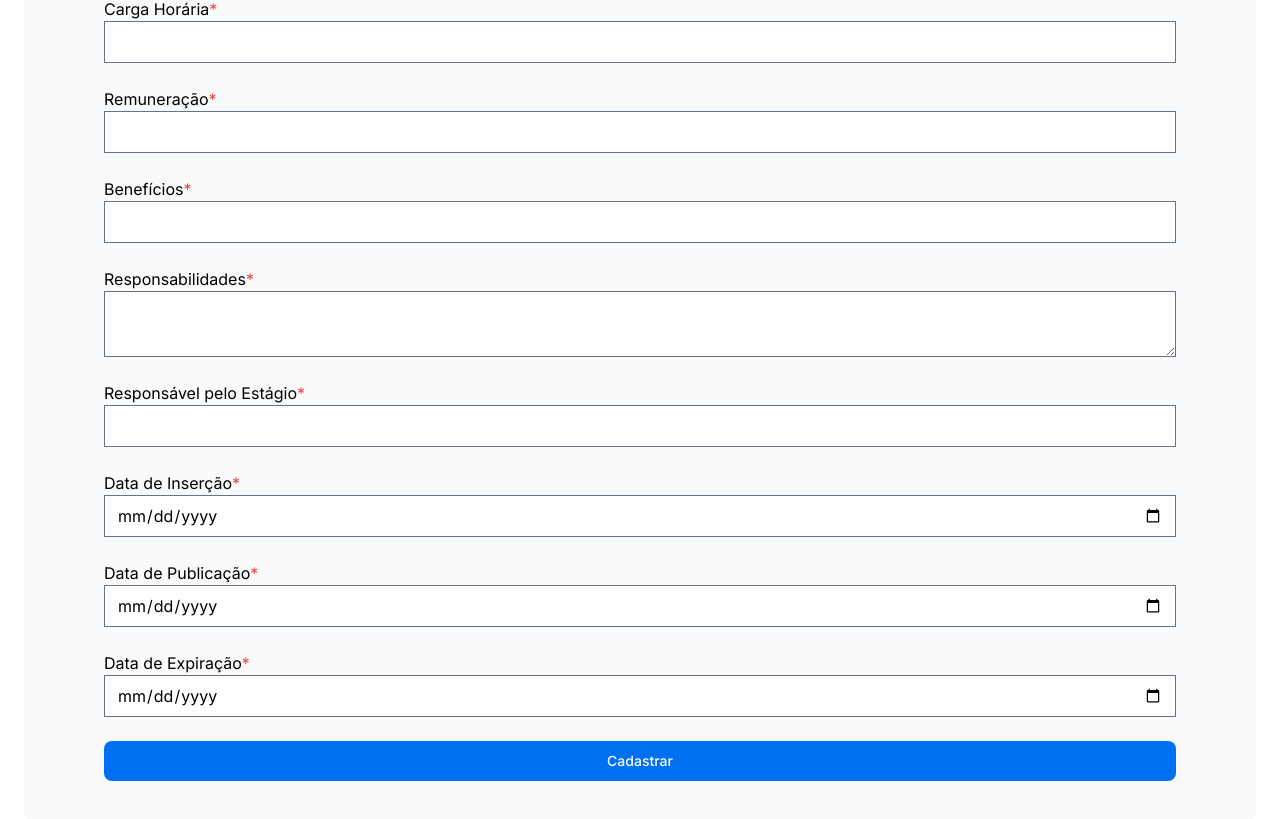
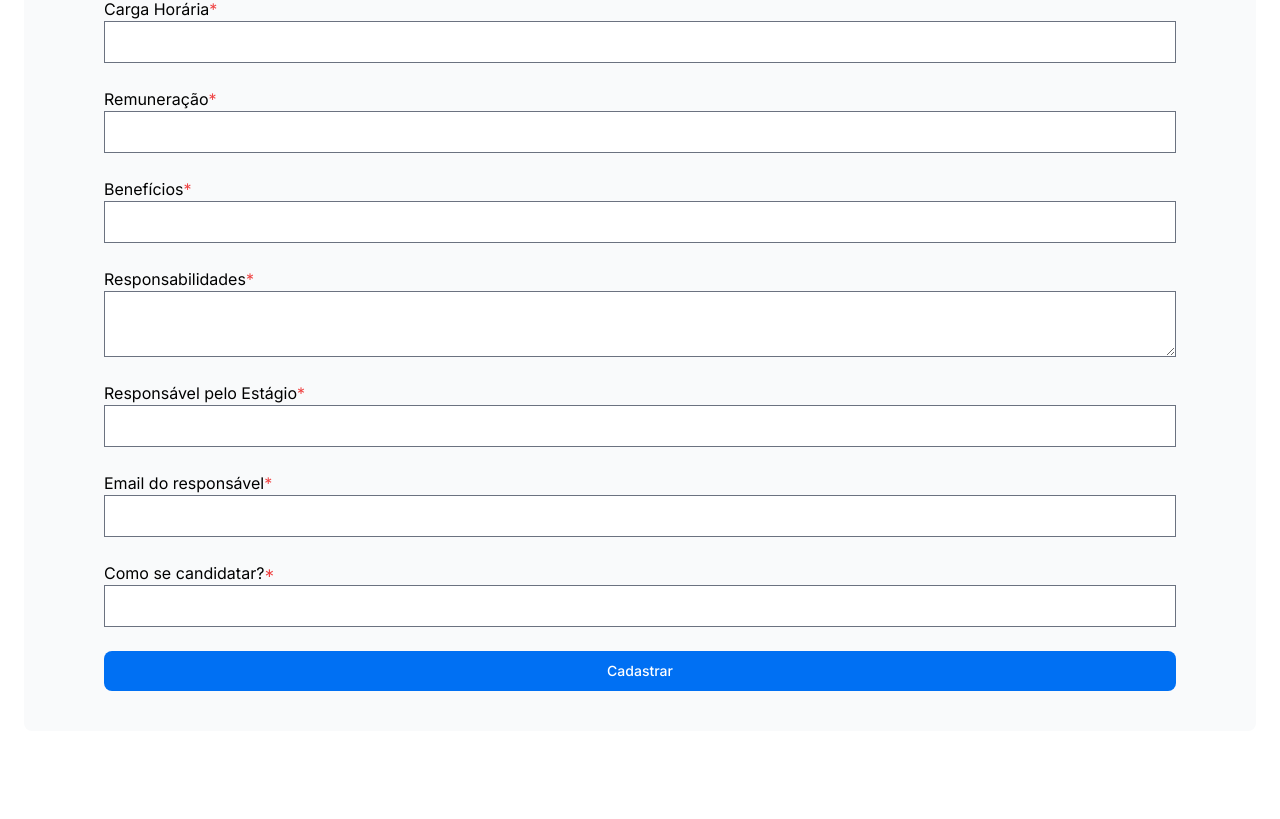
Before and after one commit to OsProgramadores/portalestagio, a Next.js app: page /cadastro in a window 1280 px wide. Shown: the part 722-1541 px from the top of the page. After the commit the page ends 1477 px from the top, so only its background shows below. Built offline with nearby package versions, Linux system fonts and the light colour scheme; a web font is replaced by a local one.

Commit message:
Atualiza form de cadastramento.

```diff
--- a/app/cadastro/SubmitForm.tsx
+++ b/app/cadastro/SubmitForm.tsx
@@ -75,18 +75,13 @@ export default function SubmitForm() {
         </div>
 
         <div className="flex flex-col">
-            <label>Data de Inserção<span className="text-red-500">*</span></label>
-            <input type="date" name="DataInsercao" required />
+            <label>Email do responsável<span className="text-red-500">*</span></label>
+            <input type="email" name="EmailResponsavel" required />
         </div>
 
         <div className="flex flex-col">
-            <label>Data de Publicação<span className="text-red-500">*</span></label>
-            <input type="date" name="DataPublicacao" required />
-        </div>
-
-        <div className="flex flex-col">
-            <label>Data de Expiração<span className="text-red-500">*</span></label>
-            <input type="date" name="DataExpiracao" required />
+            <label>Como se candidatar?<span className="text-red-500">*</span></label>
+            <input type="text" name="ComoCandidatar" required />
         </div>
 
         <div className="flex h-10 items-center justify-center rounded-lg bg-blue-500 px-4 text-sm font-medium text-white transition-colors hover:bg-blue-400 focus-visible:outline focus-visible:outline-2 focus-visible:outline-offset-2 focus-visible:outline-blue-500 active:bg-blue-600 aria-disabled:cursor-not-allowed aria-disabled:opacity-50">
```
